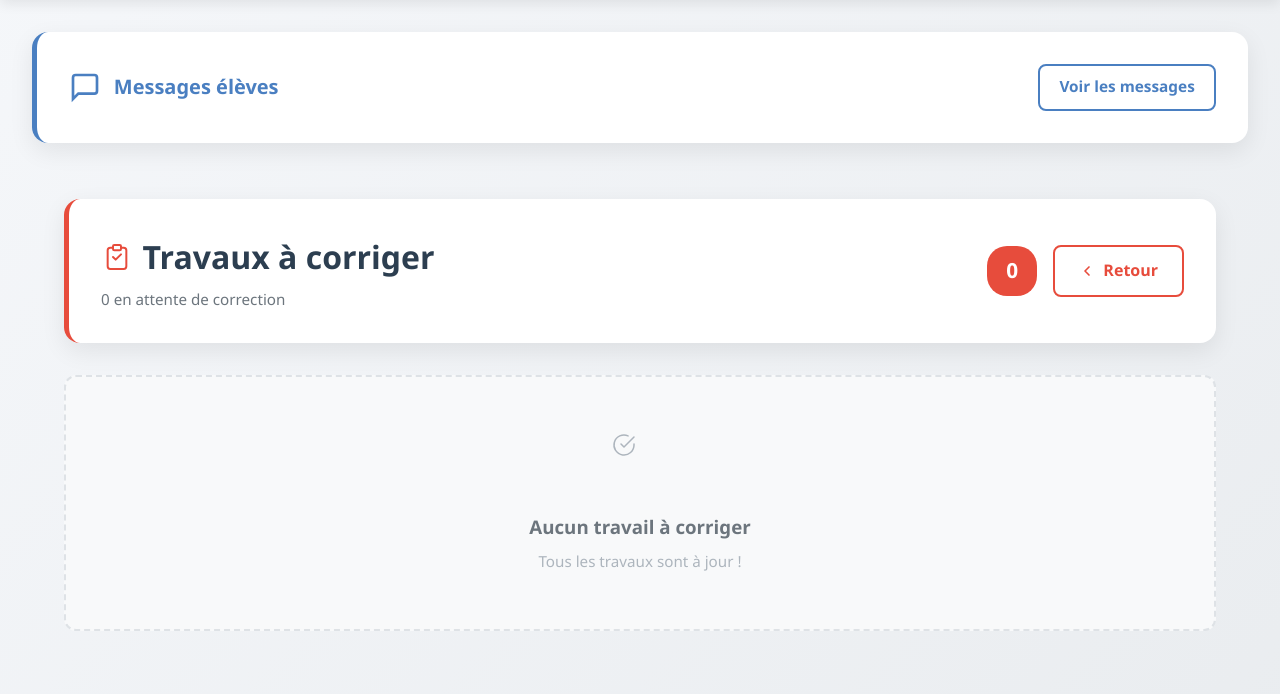
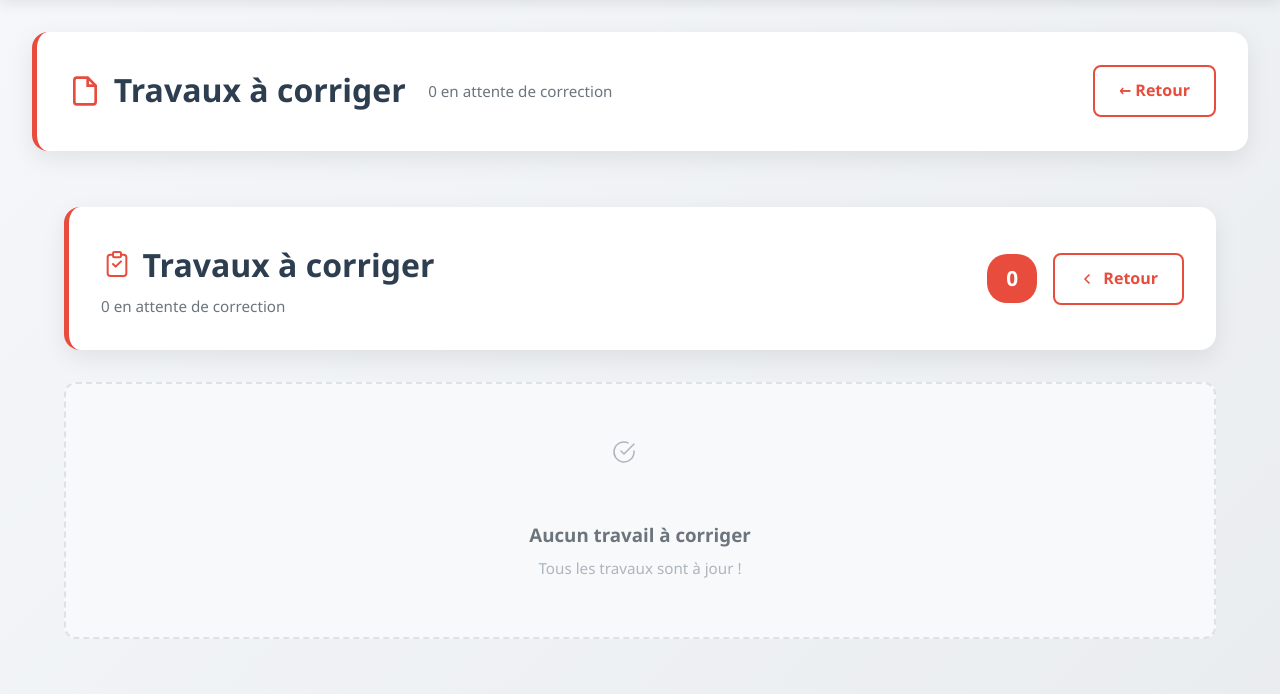
Before and after one commit to regisscheffler-ship-it/plateforme-pedagogique, a Django app: template core/templates/core/travaux_corriger.html in a window 1280 px wide. Shown: the part 76-770 px from the top of the page. Run offline with Django 5.2, Linux system fonts and the light colour scheme; the template is opened without the code that fills it, so the values that code supplies are empty.

Commit message:
ui(travaux): remove standalone messages block; add Retour + messages button in header

```diff
--- a/core/templates/core/travaux_corriger.html
+++ b/core/templates/core/travaux_corriger.html
@@ -2,17 +2,30 @@
 {% block title %}Travaux à corriger{% endblock %}
 {% block content %}
 
-<div class="page-header-block" style="border-left:5px solid #4a7fc1; margin-bottom:1.5rem; display:flex; align-items:center; gap:1.2rem;">
+<div class="page-header-block" style="margin-bottom:1.5rem; display:flex; align-items:center; justify-content:space-between; gap:1rem;">
     <div style="display:flex;align-items:center;gap:0.8rem;">
-        <svg viewBox="0 0 24 24" stroke="#4a7fc1" stroke-width="2" fill="none" style="width:32px;height:32px;">
-            <path d="M21 15a2 2 0 0 1-2 2H7l-4 4V5a2 2 0 0 1 2-2h14a2 2 0 0 1 2 2z"/>
+        <svg viewBox="0 0 24 24" stroke="#e74c3c" stroke-width="2" fill="none" style="width:32px;height:32px;">
+            <path d="M14 2H6a2 2 0 0 0-2 2v16a2 2 0 0 0 2 2h12a2 2 0 0 0 2-2V8z"></path>
+            <polyline points="14 2 14 8 20 8"></polyline>
         </svg>
-        <span class="page-header-title" style="color:#4a7fc1;">Messages élèves</span>
+        <h1>Travaux à corriger</h1>
+        <p style="margin:0 0 0 0.6rem;color:#6c757d;font-size:0.95rem;">0 en attente de correction</p>
+    </div>
+    <div style="display:flex;align-items:center;gap:1rem;">
+        <a href="{% url 'core:dashboard_professeur' %}" class="btn-retour">← Retour</a>
         {% if nb_messages_non_lus and nb_messages_non_lus > 0 %}
-            <span class="count-badge" style="background:#4a7fc1;margin-left:0.6rem;">{{ nb_messages_non_lus }}</span>
+        <a href="{% url 'core:communications_list' %}"
+           class="btn-retour"
+           style="color:#4a7fc1;border-color:#4a7fc1;">
+            <svg width="16" height="16" viewBox="0 0 24 24" fill="none"
+                 stroke="currentColor" stroke-width="2.5"
+                 stroke-linecap="round" stroke-linejoin="round" style="margin-right:0.45rem;">
+                <path d="M21 15a2 2 0 0 1-2 2H7l-4 4V5a2 2 0 0 1 2-2h14a2 2 0 0 1 2 2z"/>
+            </svg>
+            {{ nb_messages_non_lus }} message(s) élève
+        </a>
         {% endif %}
     </div>
-    <a href="{% url 'core:communication_prof' %}" class="btn-outline-primary">Voir les messages</a>
 </div>
 
 <style>
```
